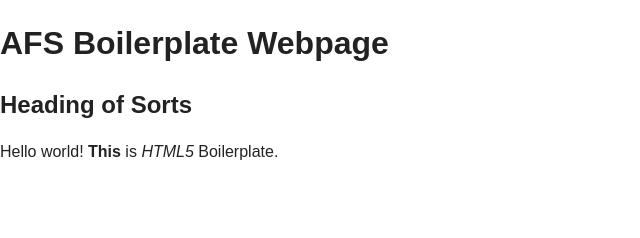
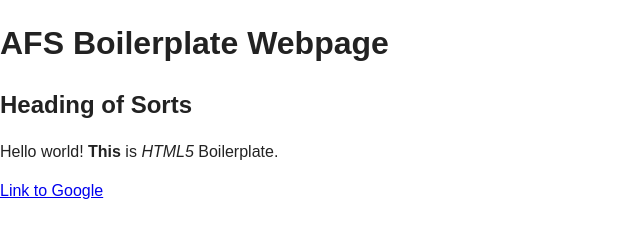
Before and after one commit to ArteriusDayne/AFSBoilerplate, a website: page public_html/index.html in a window 1280 px wide. Shown: the whole page, without its empty margins (0-640 px from the left). Drawn offline with nearby package versions, Linux system fonts and the light colour scheme.

Commit message:
Link to Google

```diff
--- a/public_html/index.html
+++ b/public_html/index.html
@@ -27,6 +27,8 @@
         <h2>Heading of Sorts</h2>
         <p>Hello world! <b>This</b> is <i>HTML5</i> Boilerplate.</p>
 
+        <a href="http://www.google.com">Link to Google</a>
+
         <script src="//ajax.googleapis.com/ajax/libs/jquery/1.9.1/jquery.min.js"></script>
         <script>window.jQuery || document.write('<script src="js/vendor/jquery-1.9.1.min.js"><\/script>')</script>
         <script src="js/plugins.js"></script>
```
